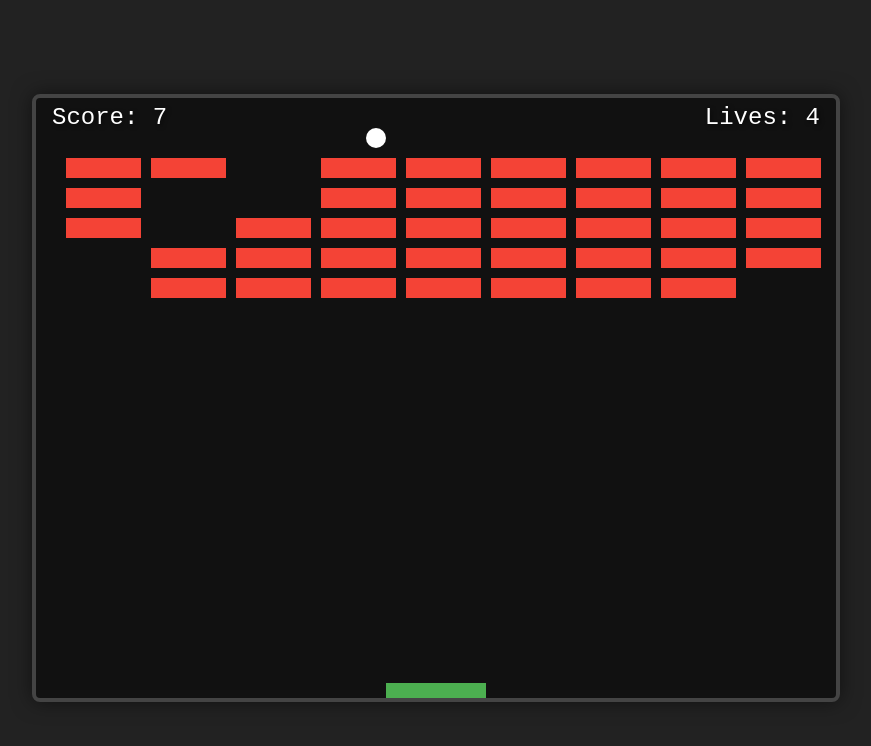
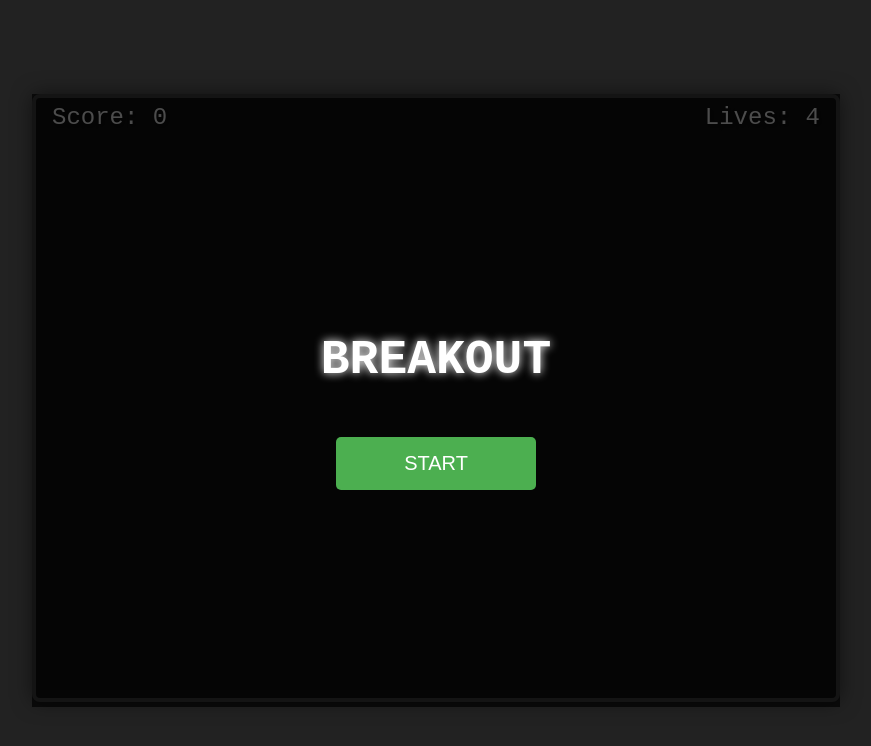
Before and after one commit to imdaxsh/Breakout-game, a plain HTML site: page index.html in a window 1280 px wide. Shown: the whole page, without its empty margins (204-1075 px from the left). Drawn offline with Linux system fonts and the light colour scheme.

Commit message:
home page is added and some more features ans UI is improved

```diff
--- a/game.js
+++ b/game.js
@@ -7,20 +7,87 @@ const livesElement = document.getElementById('lives');
 // Game state
 let score = 0;
 let lives = 4;
-let gameRunning = true;
+let gameRunning = false;
+let gamePaused = false;
 
-// Paddle
+// Game objects
 const paddleWidth = 100;
 const paddleHeight = 15;
 const paddleSpeed = 8;
 let paddleX = (canvas.width - paddleWidth) / 2;
 
-// Ball
 const ballRadius = 10;
 let ballX = canvas.width / 2;
 let ballY = canvas.height - 30;
 let ballSpeedX = 5;
 let ballSpeedY = -5;
+
+// Menu elements
+const menu = document.getElementById('menu');
+const startBtn = document.getElementById('startBtn');
+const resumeBtn = document.getElementById('resumeBtn');
+const exitBtn = document.getElementById('exitBtn');
+
+// Menu event listeners
+startBtn.addEventListener('click', startGame);
+resumeBtn.addEventListener('click', resumeGame);
+exitBtn.addEventListener('click', exitGame);
+
+// Show menu initially
+showStartMenu();
+
+function showStartMenu() {
+    menu.style.display = 'flex';
+    startBtn.style.display = 'block';
+    resumeBtn.style.display = 'none';
+    exitBtn.style.display = 'none';
+    gameRunning = false;
+}
+
+function showPauseMenu() {
+    menu.style.display = 'flex';
+    startBtn.style.display = 'none';
+    resumeBtn.style.display = 'block';
+    exitBtn.style.display = 'block';
+    gameRunning = false;
+}
+
+function hideMenu() {
+    menu.style.display = 'none';
+    gameRunning = true;
+}
+
+function resumeGame() {
+    hideMenu();
+    gamePaused = false;
+    draw();
+}
+
+function startGame() {
+    // Set canvas dimensions
+    canvas.width = 800;
+    canvas.height = 600;
+
+    hideMenu();
+    resetGame();
+    draw();
+}
+
+function exitGame() {
+    window.location.href = '/';
+}
+
+function resetGame() {
+    score = 0;
+    lives = 4;
+    scoreElement.textContent = score;
+    livesElement.textContent = lives;
+    ballX = canvas.width / 2;
+    ballY = canvas.height - 30;
+    ballSpeedX = 5;
+    ballSpeedY = -5;
+    paddleX = (canvas.width - paddleWidth) / 2;
+}
 
 // Bricks
 const brickRowCount = 5;
@@ -42,7 +109,6 @@ for (let c = 0; c < brickColumnCount; c++) {
 // Input
 let rightPressed = false;
 let leftPressed = false;
-let gamePaused = false;
 
 // Event listeners
 document.addEventListener('keydown', keyDownHandler);
@@ -54,9 +120,14 @@ function keyDownHandler(e) {
     } else if (e.key === 'Left' || e.key === 'ArrowLeft') {
         leftPressed = true;
     } else if (e.key === ' ' || e.key === 'Spacebar') {
-        gamePaused = !gamePaused;
-        if (!gamePaused) {
-            draw();
+        if (gameRunning) {
+            gamePaused = !gamePaused;
+            if (gamePaused) {
+                showPauseMenu();
+            } else {
+                hideMenu();
+                draw();
+            }
         }
     }
 }
@@ -199,5 +270,5 @@ function drawPauseText() {
     }
 }
 
-// Initialize game
-draw();
+// Initialize game state
+resetGame();
--- a/index.html
+++ b/index.html
@@ -13,6 +13,12 @@
             <div class="score">Score: <span id="score">0</span></div>
             <div class="lives">Lives: <span id="lives">4</span></div>
         </div>
+        <div id="menu" class="menu">
+            <h1>BREAKOUT</h1>
+            <button id="startBtn" class="menu-btn">START</button>
+            <button id="resumeBtn" class="menu-btn" style="display:none">RESUME</button>
+            <button id="exitBtn" class="menu-btn" style="display:none">EXIT</button>
+        </div>
     </div>
     <script src="game.js"></script>
 </body>
--- a/style.css
+++ b/style.css
@@ -32,3 +32,46 @@ canvas {
     font-size: 24px;
     text-shadow: 2px 2px 4px rgba(0, 0, 0, 0.5);
 }
+
+.menu {
+    position: absolute;
+    top: 0;
+    left: 0;
+    width: 100%;
+    height: 100%;
+    display: flex;
+    flex-direction: column;
+    justify-content: center;
+    align-items: center;
+    background-color: rgba(0, 0, 0, 0.7);
+    z-index: 10;
+}
+
+.menu h1 {
+    color: #fff;
+    font-size: 48px;
+    margin-bottom: 40px;
+    text-shadow: 0 0 10px #fff;
+}
+
+.menu-btn {
+    width: 200px;
+    padding: 15px 0;
+    margin: 10px 0;
+    font-size: 20px;
+    background-color: #4CAF50;
+    color: white;
+    border: none;
+    border-radius: 5px;
+    cursor: pointer;
+    transition: all 0.3s;
+}
+
+.menu-btn:hover {
+    background-color: #45a049;
+    transform: scale(1.05);
+}
+
+.menu-btn:active {
+    transform: scale(0.95);
+}
```
